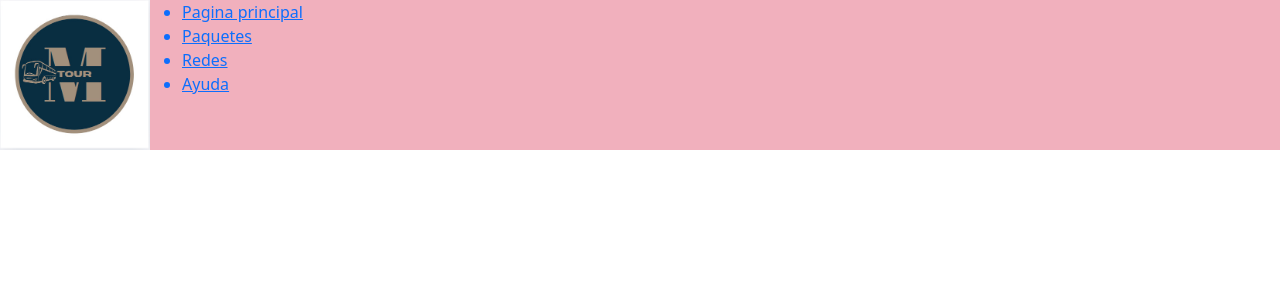
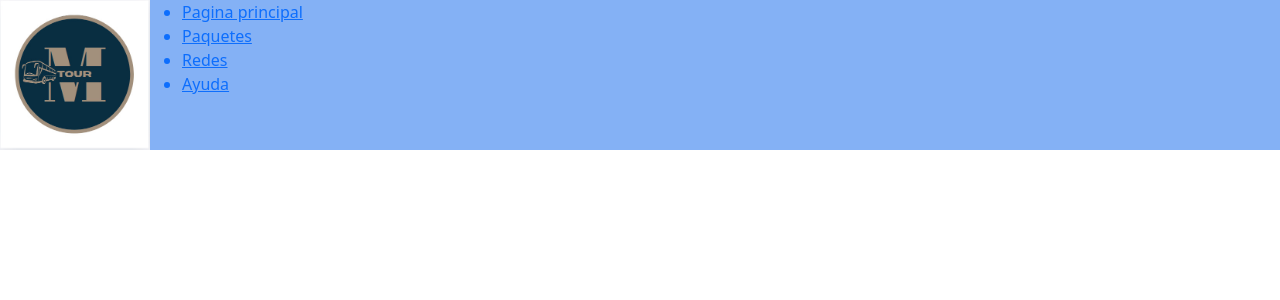
Before and after one commit to VALENTINQUIROGA08/m-tours, a PHP site: page / in a window 1280 px wide. Shown: the top 300 px of the page. Run offline with PHP 8.4, Linux system fonts and the light colour scheme.

Commit message:
cambio sin importancia

```diff
--- a/index.css
+++ b/index.css
@@ -1,6 +1,6 @@
 
 header{
-    background-color:rgb(241, 176, 189);
+    background-color:hsl(216, 85%, 74%);
     display: flex;
     flex-direction: row;
     justify-content: first baseline;
```
